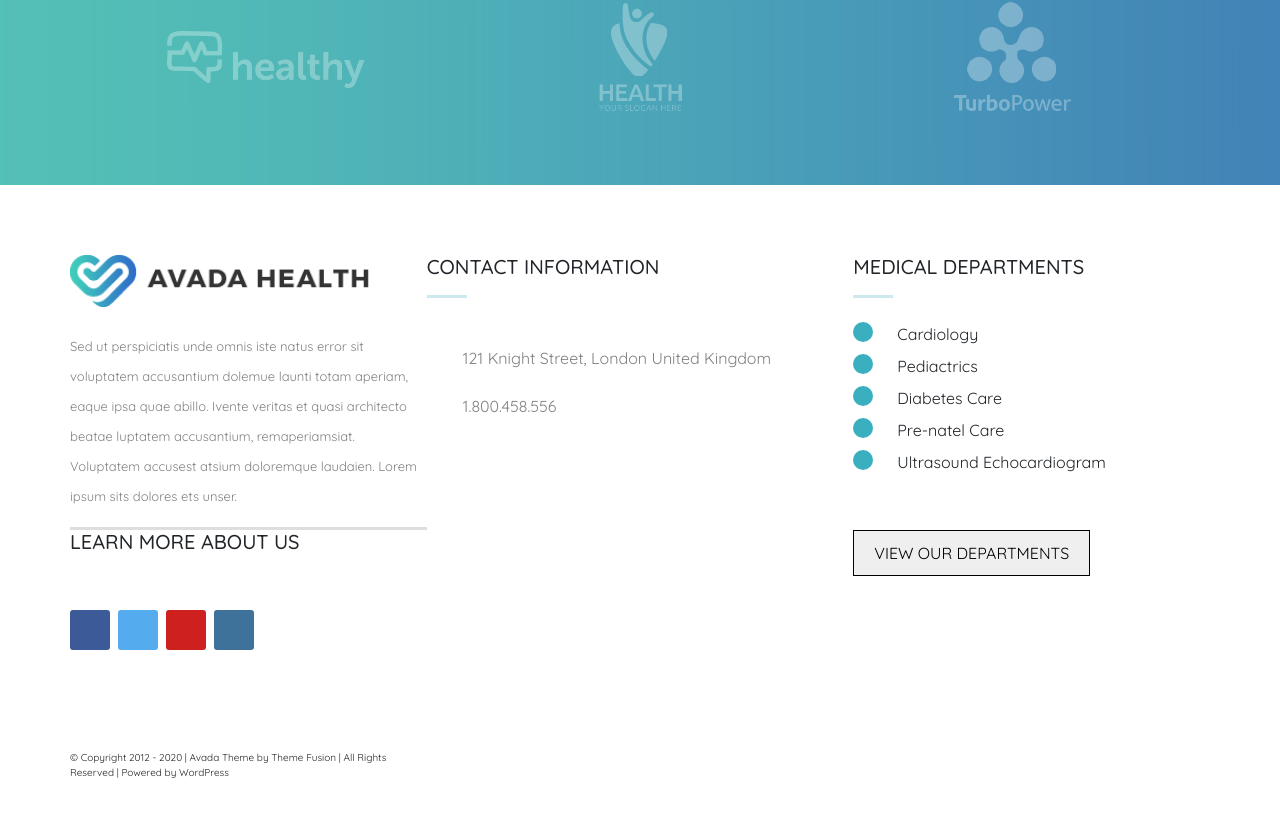
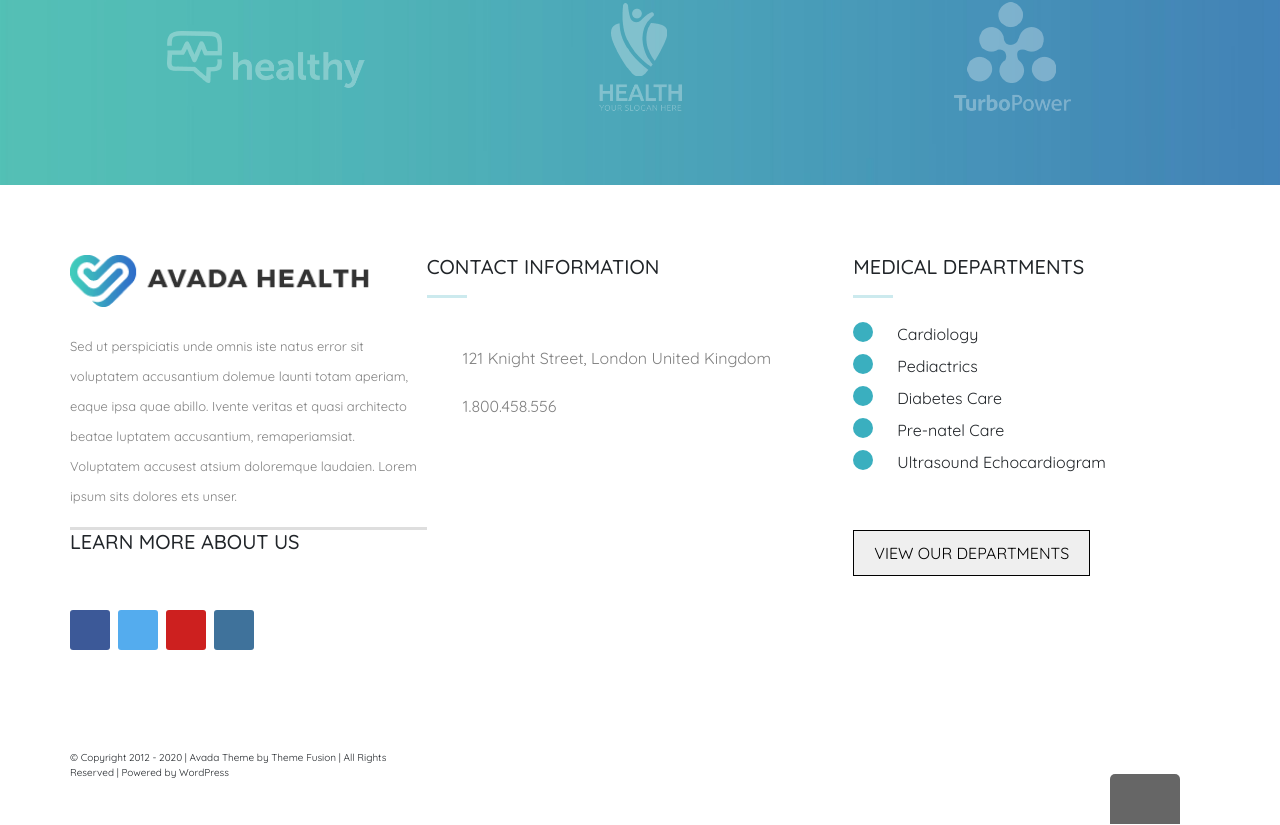
Before and after one commit to Christian01881/proj-html-vuejs, a Vue app: page / in a window 1280 px wide. Shown: the part 5351-6176 px from the top of the page. Built offline with nearby package versions, Linux system fonts and the light colour scheme; a web font is replaced by a local one.

Commit message:
add final button- project finished

```diff
--- a/src/components/AppFooter.vue
+++ b/src/components/AppFooter.vue
@@ -35,6 +35,9 @@
             </ul>
             <button class="text-uppercase btn-1">view our departments</button>
         </div>
+        <div class="back-up d-flex align-items-center justify-content-center fs-4">
+            <a href="#header"><i class="fa-solid fa-chevron-up"></i></a>
+        </div>
     </div>
 </template>
 
@@ -55,6 +58,7 @@ import { footerLinks } from '../data/store';
     #footer{
         width: 100%;
         height: 80vh;
+        position: relative;
 
         img{
             width: 300px;
@@ -168,4 +172,25 @@ import { footerLinks } from '../data/store';
         padding: 10px 20px;
         margin-top: 40px;
     }
+
+    .back-up{
+        width: 70px;
+        height: 50px;
+        position: absolute;
+        bottom: 1px;
+        right: 100px;
+        color: white;
+        background-color: rgba($color: #000000, $alpha: 0.6);
+        border-top-left-radius: 5px ;
+        border-top-right-radius: 5px;
+
+        &:hover{
+            cursor: pointer;
+        }
+
+        a{
+            text-decoration: none;
+            color: white;
+        }
+    }
 </style>
```
